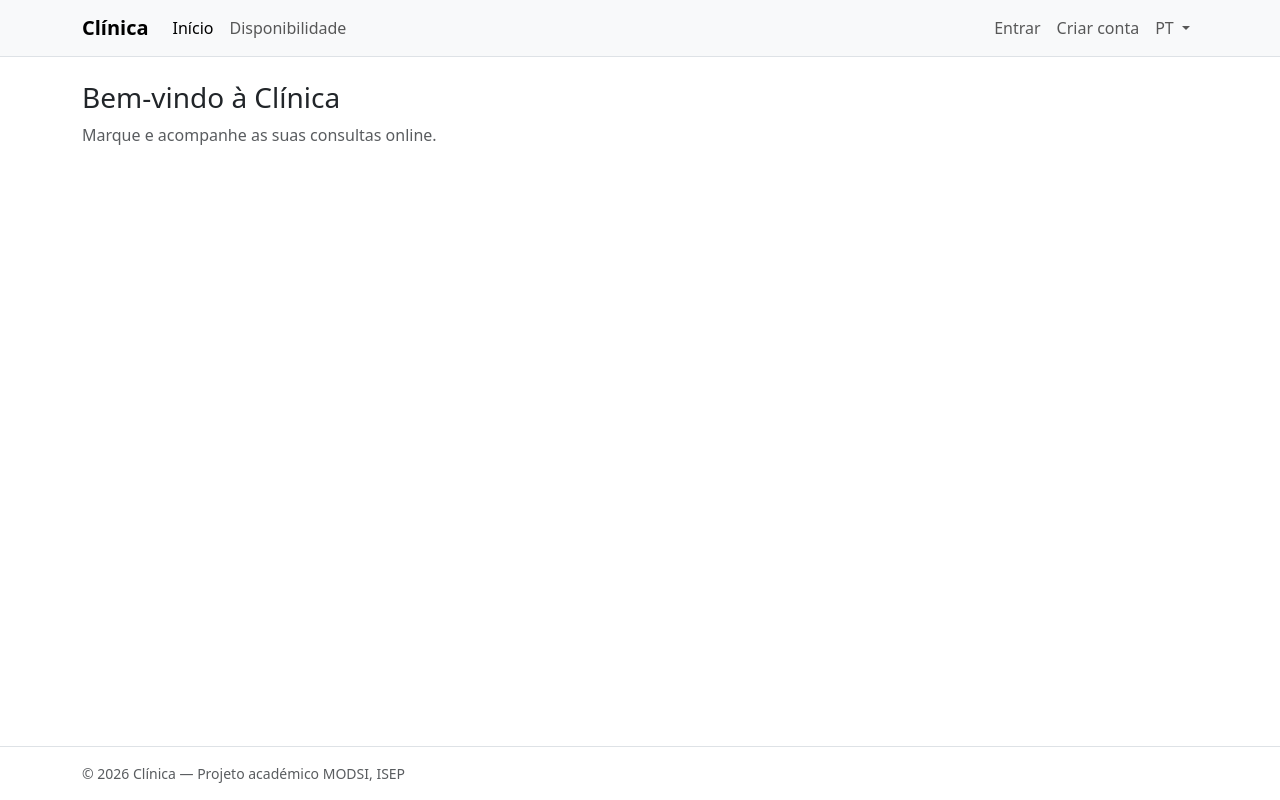
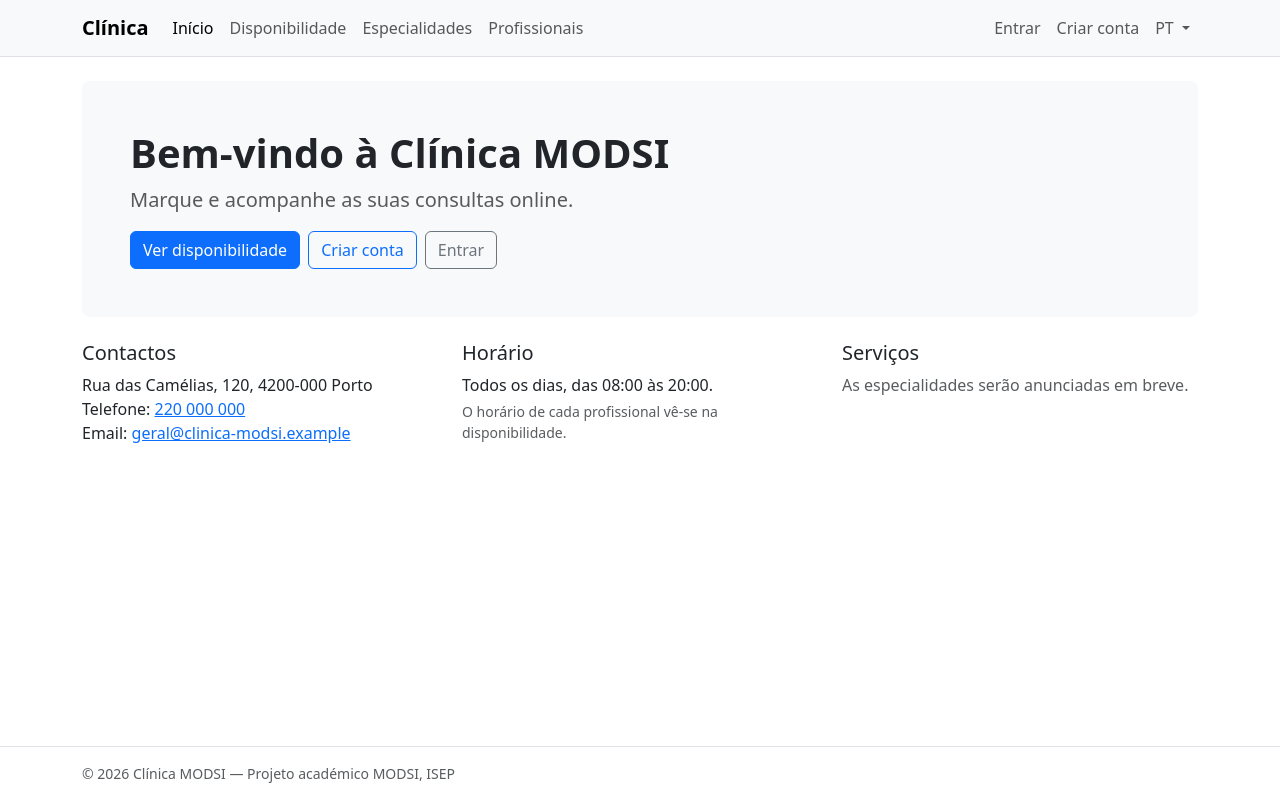
Before and after one commit to varzi0503/Clinica_MODSI, a Laravel app: page / in a window 1280 px wide. Run offline with Laravel 12, Linux system fonts and the light colour scheme; data that the repository does not hold is empty; style sheets or scripts are compiled from the project's sources.

Commit message:
feat: páginas públicas da clínica, especialidades e profissionais

```diff
--- /dev/null
+++ b/app/Http/Controllers/PaginaPublicaController.php
@@ -0,0 +1,62 @@
+<?php
+
+namespace App\Http\Controllers;
+
+use App\Enums\TipoProfissional;
+use App\Models\Especialidade;
+use App\Models\Profissional;
+use App\Models\User;
+use Illuminate\Http\Request;
+use Illuminate\Validation\Rule;
+use Illuminate\View\View;
+
+/**
+ * UC01–UC03 — páginas públicas (issue #52): informação da clínica, especialidades e profissionais.
+ * Não exigem sessão e não mostram dados de pacientes nem contactos pessoais dos profissionais:
+ * de cada profissional aparece só o nome, o tipo e as especialidades.
+ */
+class PaginaPublicaController extends Controller
+{
+    /** UC01 — contactos, horário e serviços da clínica. */
+    public function inicio(): View
+    {
+        return view('home', [
+            'clinica' => config('clinica'),
+            'especialidades' => Especialidade::has('profissionais')->orderBy('nome')->get(),
+        ]);
+    }
+
+    /** UC02 — especialidades que a clínica oferece, ou seja, as que têm profissionais. */
+    public function especialidades(): View
+    {
+        return view('especialidades', [
+            'especialidades' => Especialidade::has('profissionais')->withCount('profissionais')->orderBy('nome')->paginate(12),
+        ]);
+    }
+
+    /** UC03 — profissionais de saúde e as suas especialidades. */
+    public function profissionais(Request $request): View
+    {
+        $filtros = $request->validate([
+            'especialidade_id' => ['nullable', 'integer', 'exists:especialidades,id'],
+            'tipo' => ['nullable', Rule::enum(TipoProfissional::class)],
+        ]);
+
+        $profissionais = Profissional::with(['user', 'especialidades'])
+            ->has('especialidades')
+            // Uma conta desativada pelo administrador deixa de aparecer ao público.
+            ->whereRelation('user', 'ativo', true)
+            ->when($filtros['especialidade_id'] ?? null, fn ($q, $id) => $q->whereRelation('especialidades', 'especialidades.id', $id))
+            ->when($filtros['tipo'] ?? null, fn ($q, $tipo) => $q->where('tipo', $tipo))
+            ->orderBy(User::select('name')->whereColumn('users.id', 'profissionais.user_id'))
+            ->paginate(12)
+            ->withQueryString();
+
+        return view('profissionais', [
+            'profissionais' => $profissionais,
+            'especialidades' => Especialidade::has('profissionais')->orderBy('nome')->get(),
+            'tipos' => TipoProfissional::cases(),
+            'filtros' => $filtros,
+        ]);
+    }
+}
--- /dev/null
+++ b/config/clinica.php
@@ -0,0 +1,24 @@
+<?php
+
+return [
+
+    /*
+    | Dados da clínica mostrados nas páginas públicas (issue #52).
+    | São de exemplo: a morada e os contactos não existem.
+    */
+
+    'nome' => 'Clínica MODSI',
+
+    'morada' => 'Rua das Camélias, 120, 4200-000 Porto',
+
+    'telefone' => '220 000 000',
+
+    'email' => 'geral@clinica-modsi.example',
+
+    // A clínica abre todos os dias, incluindo fins de semana e feriados.
+    'horario' => [
+        'abre' => '08:00',
+        'fecha' => '20:00',
+    ],
+
+];
--- a/resources/views/home.blade.php
+++ b/resources/views/home.blade.php
@@ -1,8 +1,54 @@
 @extends('layouts.app')
 
-@section('title', __('Início') . ' — ' . config('app.name'))
+@section('title', __('Início') . ' — ' . $clinica['nome'])
 
 @section('content')
-    <h1 class="h3">{{ __('Bem-vindo à :nome', ['nome' => config('app.name')]) }}</h1>
-    <p class="text-body-secondary">{{ __('Marque e acompanhe as suas consultas online.') }}</p>
+    <div class="p-4 p-md-5 mb-4 bg-body-tertiary rounded-3">
+        <h1 class="display-6 fw-semibold">{{ __('Bem-vindo à :nome', ['nome' => $clinica['nome']]) }}</h1>
+        <p class="lead text-body-secondary">{{ __('Marque e acompanhe as suas consultas online.') }}</p>
+        <div class="d-flex flex-wrap gap-2">
+            <a href="{{ route('disponibilidade.index') }}" class="btn btn-primary">{{ __('Ver disponibilidade') }}</a>
+            @guest
+                <a href="{{ route('registo') }}" class="btn btn-outline-primary">{{ __('Criar conta') }}</a>
+                <a href="{{ route('login') }}" class="btn btn-outline-secondary">{{ __('Entrar') }}</a>
+            @endguest
+            @auth
+                @if (auth()->user()->temPerfil('paciente'))
+                    <a href="{{ route('paciente.pedidos.create') }}" class="btn btn-outline-primary">{{ __('Pedir consulta') }}</a>
+                @endif
+            @endauth
+        </div>
+    </div>
+
+    <div class="row g-4">
+        <section class="col-md-6 col-lg-4" aria-labelledby="titulo-contactos">
+            <h2 class="h5" id="titulo-contactos">{{ __('Contactos') }}</h2>
+            <address class="mb-0">
+                {{ $clinica['morada'] }}<br>
+                {{ __('Telefone') }}: <a href="tel:{{ preg_replace('/\s+/', '', $clinica['telefone']) }}">{{ $clinica['telefone'] }}</a><br>
+                {{ __('Email') }}: <a href="mailto:{{ $clinica['email'] }}">{{ $clinica['email'] }}</a>
+            </address>
+        </section>
+
+        <section class="col-md-6 col-lg-4" aria-labelledby="titulo-horario">
+            <h2 class="h5" id="titulo-horario">{{ __('Horário') }}</h2>
+            <p class="mb-1">{{ __('Todos os dias, das :abre às :fecha.', $clinica['horario']) }}</p>
+            <p class="small text-muted mb-0">{{ __('O horário de cada profissional vê-se na disponibilidade.') }}</p>
+        </section>
+
+        <section class="col-lg-4" aria-labelledby="titulo-servicos">
+            <h2 class="h5" id="titulo-servicos">{{ __('Serviços') }}</h2>
+            @if ($especialidades->isEmpty())
+                <p class="text-muted mb-0">{{ __('As especialidades serão anunciadas em breve.') }}</p>
+            @else
+                <ul class="list-unstyled mb-2">
+                    @foreach ($especialidades->take(6) as $especialidade)
+                        <li><a href="{{ route('profissionais.index', ['especialidade_id' => $especialidade->id]) }}">{{ $especialidade->nome }}</a></li>
+                    @endforeach
+                </ul>
+                <a href="{{ route('especialidades.index') }}" class="small">{{ __('Ver todas as especialidades') }}</a> ·
+                <a href="{{ route('profissionais.index') }}" class="small">{{ __('Ver os profissionais') }}</a>
+            @endif
+        </section>
+    </div>
 @endsection
--- a/resources/views/partials/footer.blade.php
+++ b/resources/views/partials/footer.blade.php
@@ -1,5 +1,5 @@
 <footer class="border-top py-3 mt-auto">
     <div class="container small text-body-secondary">
-        &copy; {{ date('Y') }} {{ config('app.name') }} — {{ __('Projeto académico MODSI, ISEP') }}
+        &copy; {{ date('Y') }} {{ config('clinica.nome') }} — {{ __('Projeto académico MODSI, ISEP') }}
     </div>
 </footer>
--- a/resources/views/partials/navbar.blade.php
+++ b/resources/views/partials/navbar.blade.php
@@ -19,7 +19,17 @@
                     <a class="nav-link {{ request()->routeIs('disponibilidade.*') ? 'active' : '' }}"
                        href="{{ route('disponibilidade.index') }}">{{ __('Disponibilidade') }}</a>
                 </li>
-                {{-- Especialidades e Médicos: entram com as páginas públicas (UC01–UC03) --}}
+                {{-- Páginas públicas (UC02, UC03). Quem trabalha na clínica chega-lhes pela página inicial, para o menu não crescer. --}}
+                @if (! auth()->check() || auth()->user()->temPerfil('paciente'))
+                    <li class="nav-item">
+                        <a class="nav-link {{ request()->routeIs('especialidades.index') ? 'active' : '' }}"
+                           href="{{ route('especialidades.index') }}">{{ __('Especialidades') }}</a>
+                    </li>
+                    <li class="nav-item">
+                        <a class="nav-link {{ request()->routeIs('profissionais.index') ? 'active' : '' }}"
+                           href="{{ route('profissionais.index') }}">{{ __('Profissionais') }}</a>
+                    </li>
+                @endif
 
                 @auth
                     @if (auth()->user()->temPerfil('administrador'))
--- a/routes/web.php
+++ b/routes/web.php
@@ -10,6 +10,7 @@ use App\Http\Controllers\LocaleController;
 use App\Http\Controllers\NotificacaoController;
 use App\Http\Controllers\Paciente\ConsultaController as ConsultaDoPacienteController;
 use App\Http\Controllers\Paciente\PedidoController;
+use App\Http\Controllers\PaginaPublicaController;
 use App\Http\Controllers\Profissional\AgendaController;
 use App\Http\Controllers\Profissional\CancelarConsultaController;
 use App\Http\Controllers\Profissional\ConsultaController as ConsultaDoProfissionalController;
@@ -27,7 +28,10 @@ use App\Http\Controllers\Rececao\ProfissionalController;
 use App\Models\Perfil;
 use Illuminate\Support\Facades\Route;
 
-Route::view('/', 'home')->name('home');
+// UC01–UC03 — páginas públicas: informação da clínica, especialidades e profissionais.
+Route::get('/', [PaginaPublicaController::class, 'inicio'])->name('home');
+Route::get('/especialidades', [PaginaPublicaController::class, 'especialidades'])->name('especialidades.index');
+Route::get('/profissionais', [PaginaPublicaController::class, 'profissionais'])->name('profissionais.index');
 
 // UC06 — público: só devolve inícios de vagas livres, sem dados de pacientes.
 Route::get('/disponibilidade', [DisponibilidadeController::class, 'index'])->name('disponibilidade.index');
```
Also changed, not shown: lang/en.json (+11 -0 lines), resources/views/especialidades.blade.php (added, +32 -0 lines), resources/views/profissionais.blade.php (added, +51 -0 lines), tests/Feature/HomeTest.php (+4 -0 lines), tests/Feature/LocaleTest.php (+4 -0 lines), tests/Feature/PaginasPublicasTest.php (added, +125 -0 lines).
